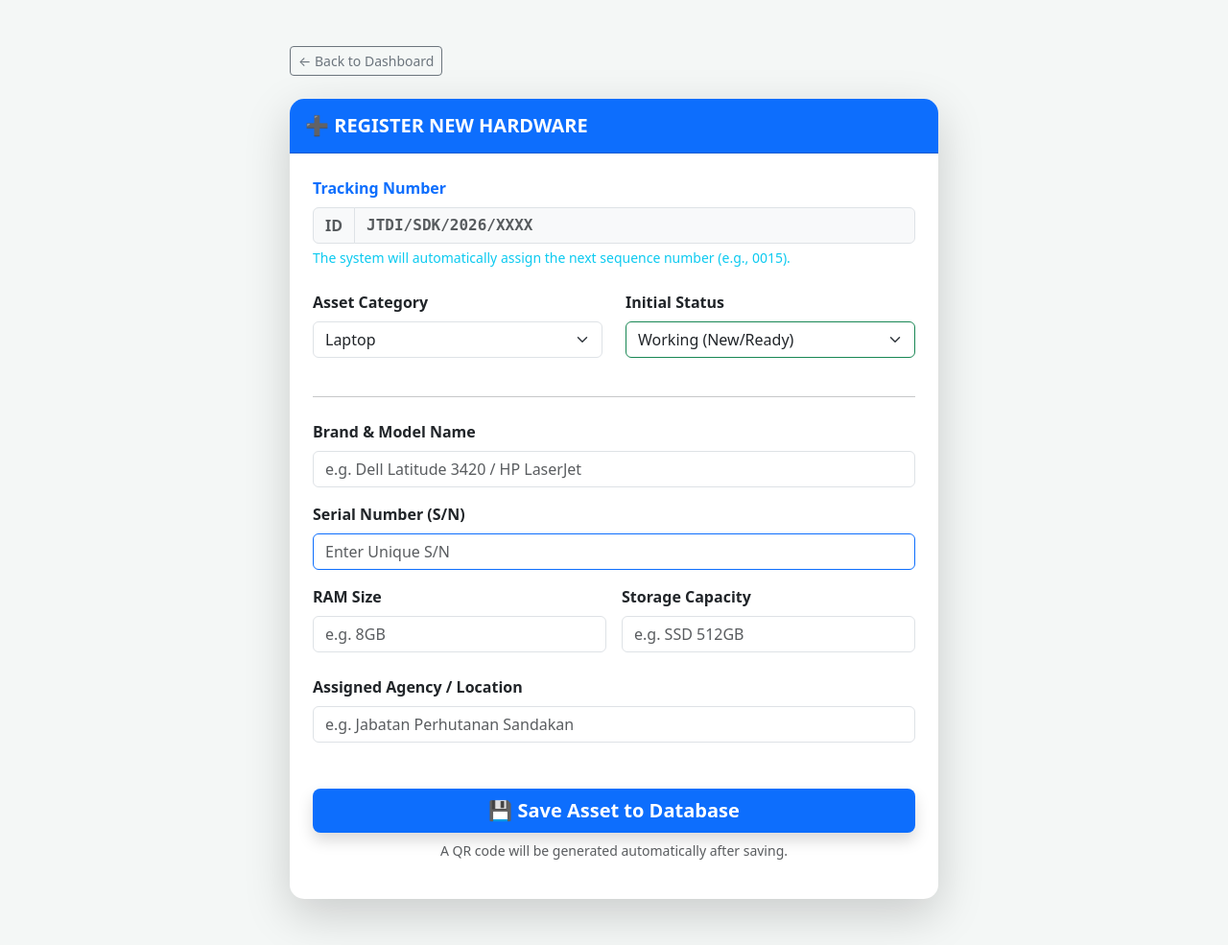
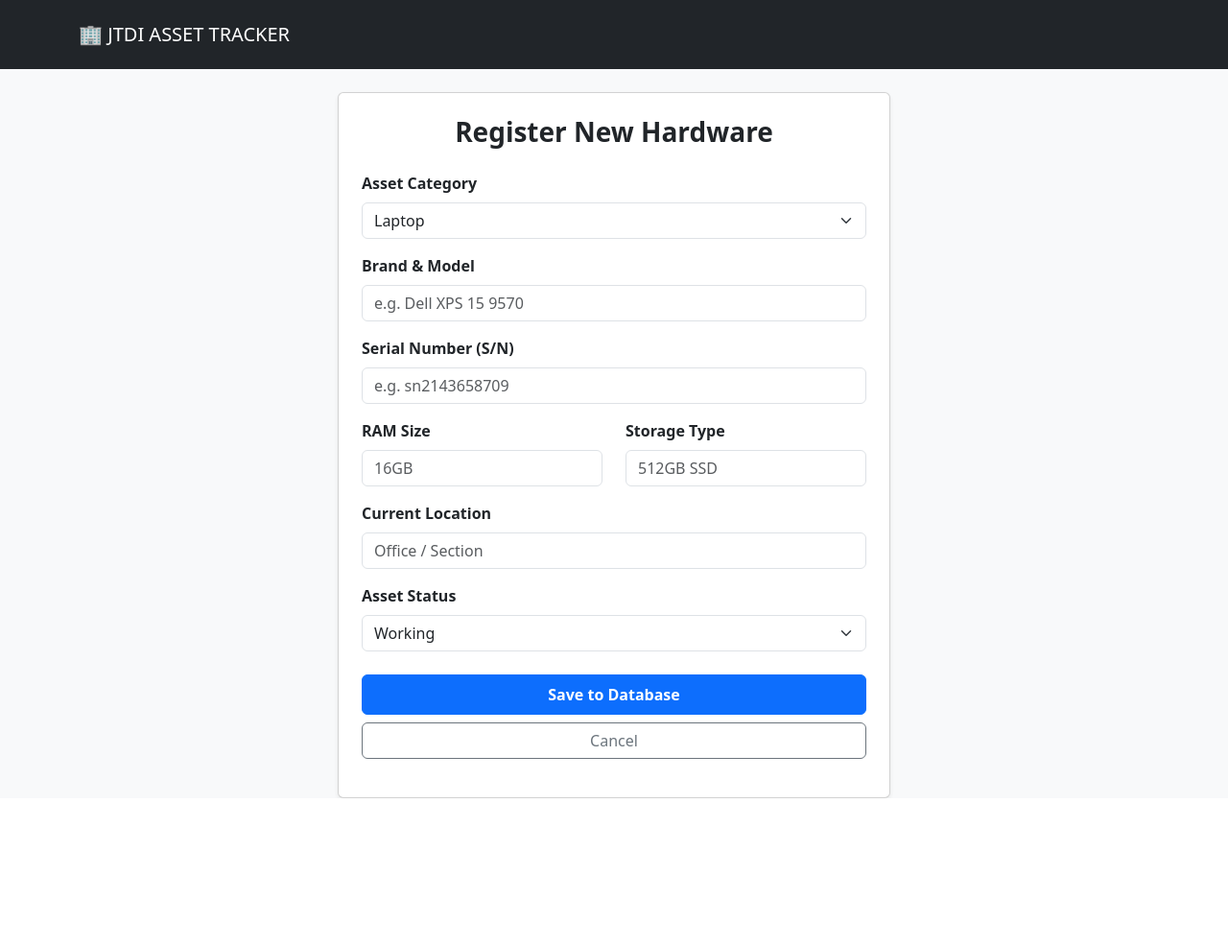
Before and after one commit to SYARIZAM15/Asset-Tracker-System, a Flask app: page /add in a window 1280 px wide. Shown: the whole page at 96% size. After the commit the page ends 832 px from the top, so only its background shows below. Run offline with Flask 3, Linux system fonts and the light colour scheme; the visitor is signed in with stand-in values (Sample User, id 1); some libraries are stand-ins or nearby versions.

Commit message:
Update add.html

```diff
--- a/templates/add.html
+++ b/templates/add.html
@@ -2,123 +2,80 @@
 <html lang="en">
 <head>
     <meta charset="UTF-8">
-    <meta name="viewport" content="width=device-width, initial-scale=1.0">
-    <title>JPKN - Add New Asset</title>
+    <title>JTDI - Register Hardware</title>
     <link rel="stylesheet" href="https://cdn.jsdelivr.net/npm/bootstrap@5.3.0/dist/css/bootstrap.min.css">
-    <style>
-        body { background-color: #f4f7f6; }
-        .card { border-radius: 15px; border: none; }
-        .card-header { border-radius: 15px 15px 0 0 !important; }
-        .btn-primary { background-color: #0d6efd; border: none; }
-        .btn-primary:hover { background-color: #0b5ed7; }
-    </style>
 </head>
-<body class="p-4 p-md-5">
+<body class="bg-light">
+    <nav class="navbar navbar-dark bg-dark mb-4 p-3">
+        <div class="container">
+            <a class="navbar-brand" href="/">🏢 JTDI ASSET TRACKER</a>
+        </div>
+    </nav>
 
-    <div class="container" style="max-width: 700px;">
+    <div class="container" style="max-width: 600px;">
+        <div class="card shadow-sm p-4">
+            <h3 class="mb-4 fw-bold text-center">Register New Hardware</h3>
 
-        <nav aria-label="breadcrumb" class="mb-4">
-            <a href="/" class="btn btn-sm btn-outline-secondary">&larr; Back to Dashboard</a>
-        </nav>
+            {% with messages = get_flashed_messages() %}
+              {% if messages %}
+                {% for message in messages %}
+                  <div class="alert alert-danger">{{ message }}</div>
+                {% endfor %}
+              {% endif %}
+            {% endwith %}
 
-        {% with messages = get_flashed_messages() %}
-          {% if messages %}
-            {% for message in messages %}
-              <div class="alert alert-warning alert-dismissible fade show shadow-sm border-start border-4 border-warning" role="alert">
-                <strong>⚠️ Note:</strong> {{ message }}
-                <button type="button" class="btn-close" data-bs-dismiss="alert" aria-label="Close"></button>
-              </div>
-            {% endfor %}
-          {% endif %}
-        {% endwith %}
+            <form action="/add" method="POST">
+                <div class="mb-3">
+                    <label class="form-label fw-bold">Asset Category</label>
+                    <select name="asset_type" class="form-select">
+                        <option value="Laptop">Laptop</option>
+                        <option value="PC">PC / Desktop</option>
+                        <option value="Monitor">Monitor</option>
+                        <option value="Printer">Printer</option>
+                    </select>
+                </div>
 
-        <div class="card shadow-lg">
-            <div class="card-header bg-primary text-white py-3">
-                <h5 class="mb-0 fw-bold">➕ REGISTER NEW HARDWARE</h5>
-            </div>
+                <div class="mb-3">
+                    <label class="form-label fw-bold">Brand & Model</label>
+                    <input type="text" name="cpu_name" class="form-control" placeholder="e.g. Dell XPS 15 9570" required>
+                </div>
 
-            <form method="POST" class="card-body p-4">
-
-                <div class="mb-4">
-                    <label class="fw-bold form-label text-primary">Tracking Number</label>
-                    <div class="input-group">
-                        <span class="input-group-text bg-light text-muted fw-bold">ID</span>
-                        <input type="text" class="form-control bg-light text-muted"
-                               value="JTDI/SDK/2026/XXXX" readonly
-                               style="font-family: monospace; font-weight: bold;">
-                    </div>
-                    <div class="form-text text-info">The system will automatically assign the next sequence number (e.g., 0015).</div>
+                <div class="mb-3">
+                    <label class="form-label fw-bold">Serial Number (S/N)</label>
+                    <input type="text" name="serial_number" class="form-control" placeholder="e.g. sn2143658709" required>
                 </div>
 
                 <div class="row">
                     <div class="col-md-6 mb-3">
-                        <label class="fw-bold form-label">Asset Category</label>
-                        <select name="asset_type" class="form-select" required>
-                            <option value="Laptop" selected>Laptop</option>
-                            <option value="PC">PC / Desktop</option>
-                            <option value="Monitor">Monitor</option>
-                            <option value="Printer">Printer</option>
-                            <option value="Scanner">Scanner</option>
-                            <option value="Network">Network Device</option>
-                        </select>
+                        <label class="form-label fw-bold">RAM Size</label>
+                        <input type="text" name="ram_size" class="form-control" placeholder="16GB">
                     </div>
-
                     <div class="col-md-6 mb-3">
-                        <label class="fw-bold form-label">Initial Status</label>
-                        <select name="status" class="form-select border-success">
-                            <option value="Working" selected>Working (New/Ready)</option>
-                            <option value="Maintenance">Maintenance (In Repair)</option>
-                            <option value="Faulty">Faulty (Disposed/Broken)</option>
-                        </select>
+                        <label class="form-label fw-bold">Storage Type</label>
+                        <input type="text" name="storage_type" class="form-control" placeholder="512GB SSD">
                     </div>
                 </div>
 
-                <hr class="my-4">
-
-                <div class="row g-3">
-                    <div class="col-md-12">
-                        <label class="fw-bold form-label">Brand & Model Name</label>
-                        <input type="text" name="cpu_name" class="form-control" placeholder="e.g. Dell Latitude 3420 / HP LaserJet" required>
-                    </div>
-
-                    <div class="col-md-12">
-                        <label class="fw-bold form-label">Serial Number (S/N)</label>
-                        <input type="text" name="serial_number" class="form-control border-primary" placeholder="Enter Unique S/N" required>
-                    </div>
-
-                    <div class="col-md-6">
-                        <label class="fw-bold form-label">RAM Size</label>
-                        <input list="ramOptions" name="ram_size" class="form-control" placeholder="e.g. 8GB">
-                        <datalist id="ramOptions">
-                            <option value="4GB"><option value="8GB"><option value="16GB"><option value="32GB">
-                        </datalist>
-                    </div>
-
-                    <div class="col-md-6">
-                        <label class="fw-bold form-label">Storage Capacity</label>
-                        <input list="storageOptions" name="storage_type" class="form-control" placeholder="e.g. SSD 512GB">
-                        <datalist id="storageOptions">
-                            <option value="SSD 256GB"><option value="SSD 512GB"><option value="SSD 1TB">
-                            <option value="HDD 500GB"><option value="HDD 1TB">
-                        </datalist>
-                    </div>
+                <div class="mb-3">
+                    <label class="form-label fw-bold">Current Location</label>
+                    <input type="text" name="location" class="form-control" placeholder="Office / Section">
                 </div>
 
-                <div class="mt-4">
-                    <label class="fw-bold form-label">Assigned Agency / Location</label>
-                    <input type="text" name="location" class="form-control" placeholder="e.g. Jabatan Perhutanan Sandakan" required>
+                <div class="mb-4">
+                    <label class="form-label fw-bold">Asset Status</label>
+                    <select name="status" class="form-select">
+                        <option value="Working">Working</option>
+                        <option value="Maintenance">Maintenance</option>
+                        <option value="Faulty">Faulty</option>
+                    </select>
                 </div>
 
-                <div class="d-grid mt-5">
-                    <button type="submit" class="btn btn-primary btn-lg fw-bold shadow">
-                        💾 Save Asset to Database
-                    </button>
-                    <small class="text-center mt-2 text-muted">A QR code will be generated automatically after saving.</small>
+                <div class="d-grid gap-2">
+                    <button type="submit" class="btn btn-primary fw-bold py-2">Save to Database</button>
+                    <a href="/" class="btn btn-outline-secondary">Cancel</a>
                 </div>
             </form>
         </div>
     </div>
-
-    <script src="https://cdn.jsdelivr.net/npm/bootstrap@5.3.0/dist/js/bootstrap.bundle.min.js"></script>
 </body>
 </html>
```
